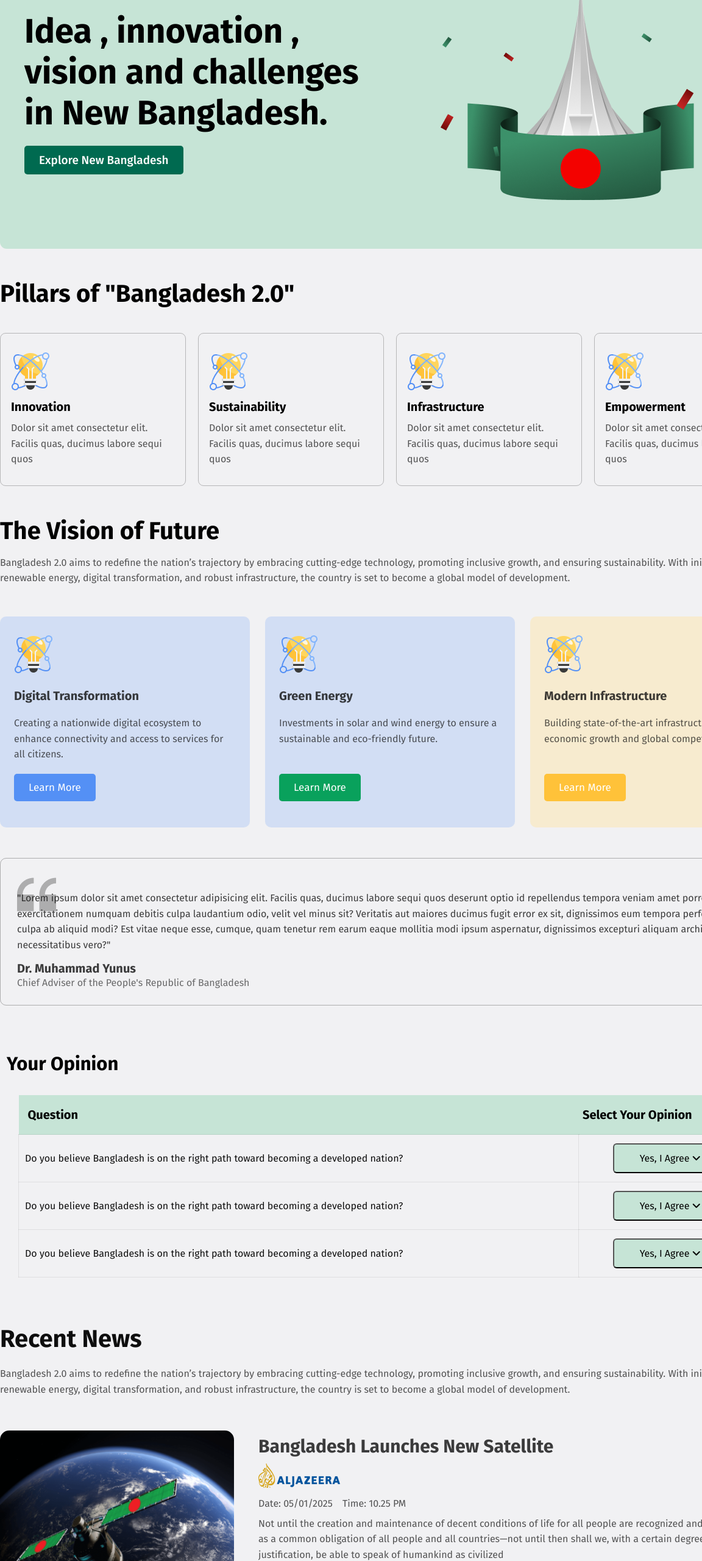
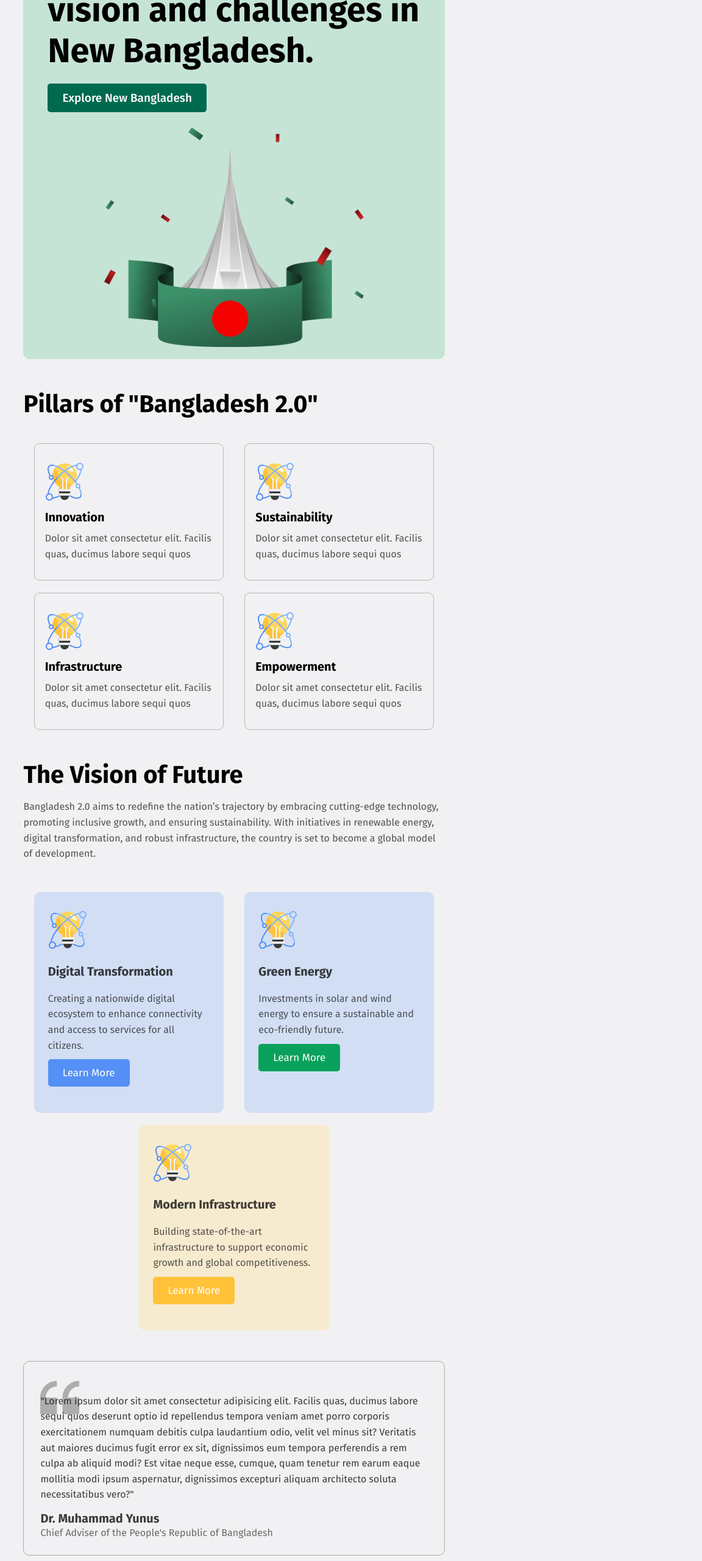
Before and after one commit to deverfan44/Bangladesh-2.0, a plain HTML site: page index.html in a window 768 px wide. Shown: the part 240-2800 px from the top of the page at 61% size, 1152 px wide, since content can reach past the window. Drawn offline with Linux system fonts and the light colour scheme.

Commit message:
Responsive for Medium Device

```diff
--- a/styles/style.css
+++ b/styles/style.css
@@ -64,6 +64,7 @@
     background-color: #006A50;
     color: white;
 }
+
 /* Hero Section CSS */
 .hero_section .hero_content {
     display: flex;
@@ -178,7 +179,6 @@
 }
 
 
-
 /* Yonus Section CSS  */
 .yonus_section {
     margin: 50px 0px;
@@ -249,7 +249,6 @@
     text-align: center;
 }
 
-
 /* News Section CSS */
 .news_section {
     margin: 50px 0px;
@@ -309,8 +308,6 @@
 .news_box .new_style_box {
     padding: 0px 90px 0px 0px !important;
 }
-
-
 
 /* Donate Section CSS  */
 .donate_section {
@@ -456,6 +453,69 @@
 }
 
 
+@media screen and (min-width:577px) and (max-width:768px) {
+    .fixed_container{
+        width: 90%;
+    }
+
+
+    /* Head Media  */
+    .hero_section .hero_content {
+        flex-direction: column;
+        height: auto;
+        padding: 20px 0px;
+        row-gap: 25px;
+    }
+    .hero_right img{
+        width: 90%;
+    }
+
+    .pilar_cards, .vision_cards {
+        flex-wrap: wrap;
+        column-gap: 0px !important;
+        row-gap: 20px;
+        justify-content: space-around !important;
+    }
+    .pilar_cards .pilar_box, .vision_cards .vision_box {
+        flex-basis: 45%;
+    }
+    .vision_cards .vision_box .vision_box_text {
+        height: auto;
+    }
+    .opinion_table table tbody tr td button {
+        padding: 13px 0px;
+        width: 141px;
+    }
+    .opinion_table table thead tr th {
+        font-size: 15px;
+    }
+    .news_cards .news_box {
+        flex-direction: column;
+    }
+    .news_cards .news_box .news_img img {
+        width: 100% !important;
+    }
+    .news_cards .news_box .news_box_text {
+        padding: 0px 10px 0px;
+    }
+    .diff_news_box {
+        flex-direction: column-reverse !important;
+    }
+    .news_box .new_style_box {
+        padding: 0px 10px 0px !important;
+    }
+    .donate_content .donate_title p {
+        padding: 0px 40px;
+    }
+    .donate_content .donate_amount {
+        flex-wrap: wrap;
+        row-gap: 20px;
+    }
+    .donate_content .donate_amount .donate_tk {
+        flex-basis: 45%;
+    }
+}
+
 
 
 @media screen and (max-width:576px) {
```
Also changed, not shown: index.html (+1 -1 lines).
